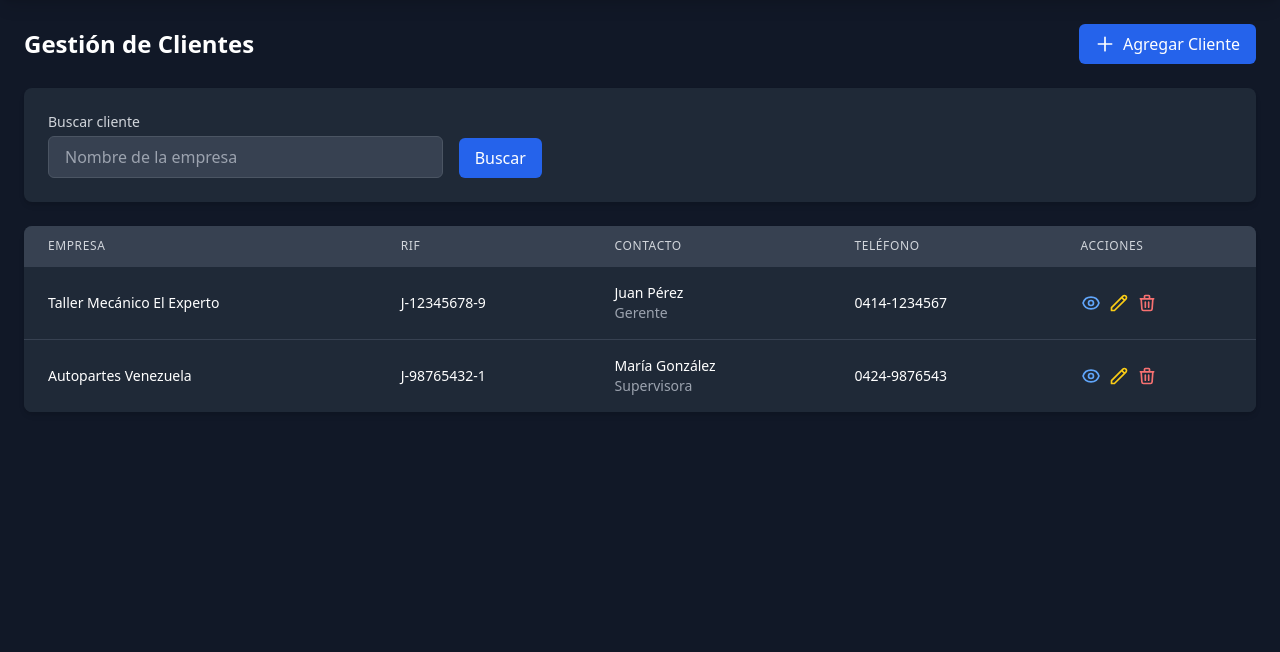
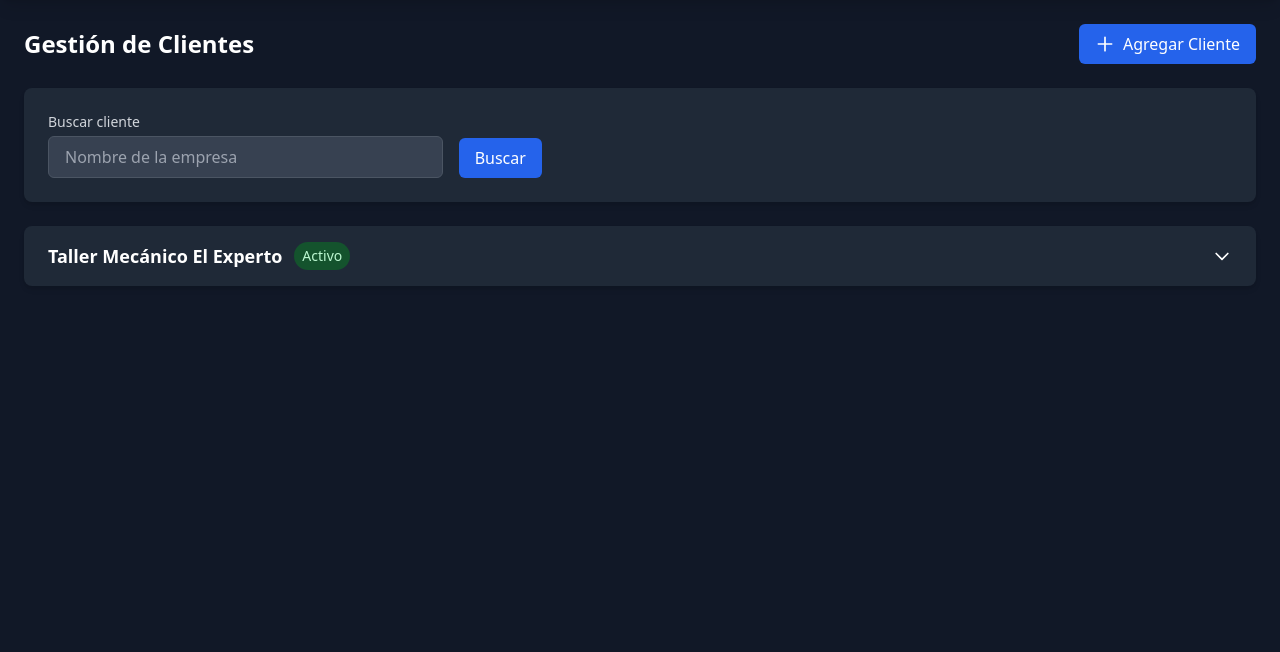
Before and after one commit to anzarpe97/Sistema-Johbri, a PHP site: page /panelAdmin/clientes.php in a window 1280 px wide. Shown: the part 72-724 px from the top of the page. Run offline with PHP 8.4, Linux system fonts and the light colour scheme; some libraries are stand-ins or nearby versions.

Commit message:
se hizo lista plegable de clientes

```diff
--- a/panelAdmin/clientes.php
+++ b/panelAdmin/clientes.php
@@ -80,48 +80,60 @@
             </div>
         </div>
 
-        <!-- Tabla de Clientes -->
-        <div class="max-w-7xl mx-auto bg-white dark:bg-gray-800 rounded-lg shadow-md overflow-hidden">
-            <div class="overflow-x-auto">
-                <table class="min-w-full divide-y divide-gray-200 dark:divide-gray-700">
-                    <thead class="bg-gray-50 dark:bg-gray-700">
-                        <tr>
-                            <th class="px-6 py-3 text-left text-xs font-medium text-gray-500 dark:text-gray-300 uppercase tracking-wider">
-                                Empresa
-                            </th>
-                            <th class="px-6 py-3 text-left text-xs font-medium text-gray-500 dark:text-gray-300 uppercase tracking-wider">
-                                RIF
-                            </th>
-                            <th class="px-6 py-3 text-left text-xs font-medium text-gray-500 dark:text-gray-300 uppercase tracking-wider">
-                                Contacto
-                            </th>
-                            <th class="px-6 py-3 text-left text-xs font-medium text-gray-500 dark:text-gray-300 uppercase tracking-wider">
-                                Teléfono
-                            </th>
-                            <th class="px-6 py-3 text-left text-xs font-medium text-gray-500 dark:text-gray-300 uppercase tracking-wider">
-                                Acciones
-                            </th>
-                        </tr>
-                    </thead>
-                    <tbody class="bg-white dark:bg-gray-800 divide-y divide-gray-200 dark:divide-gray-700">
-                        <!-- ejemplo Cliente 1 -->
-                        <tr>
-                            <td class="px-6 py-4 whitespace-nowrap">
-                                <div class="text-sm font-medium text-gray-900 dark:text-white">
-                                    Taller Mecánico El Experto
+        <!-- Lista de Clientes Desplegable -->
+        <div class="max-w-7xl mx-auto">
+            <!-- Cliente 1 -->
+            <div class="bg-white dark:bg-gray-800 rounded-lg shadow-md overflow-hidden mb-4">
+                <button onclick="toggleCliente('cliente1')"
+                        class="w-full px-6 py-4 flex justify-between items-center text-left text-gray-900 dark:text-white hover:bg-gray-50 dark:hover:bg-gray-700">
+                    <div class="flex items-center">
+                        <span class="text-lg font-semibold">Taller Mecánico El Experto</span>
+                        <span class="ml-3 px-2 py-1 text-sm bg-green-100 text-green-800 dark:bg-green-900 dark:text-green-200 rounded-full">
+                            Activo
+                        </span>
                     </div>
-                            </td>
-                            <td class="px-6 py-4 whitespace-nowrap">
-                                <div class="text-sm text-gray-900 dark:text-white">J-12345678-9</div>
-                            </td>
-                            <td class="px-6 py-4 whitespace-nowrap">
-                                <div class="text-sm text-gray-900 dark:text-white">Juan Pérez</div>
-                                <div class="text-sm text-gray-500 dark:text-gray-400">Gerente</div>
-                            </td>
-                            <td class="px-6 py-4 whitespace-nowrap">
-                                <div class="text-sm text-gray-900 dark:text-white">0414-1234567</div>
-                            </td>
-                            <td class="px-6 py-4 whitespace-nowrap text-sm font-medium">
+                    <svg id="arrow-cliente1" class="w-5 h-5 transform transition-transform duration-200" fill="none" stroke="currentColor" viewBox="0 0 24 24">
+                        <path stroke-linecap="round" stroke-linejoin="round" stroke-width="2" d="M19 9l-7 7-7-7"/>
+                    </svg>
+                </button>
+
+                <div id="info-cliente1" class="hidden p-6 border-t border-gray-200 dark:border-gray-700">
+                    <div class="grid grid-cols-1 md:grid-cols-2 gap-6">
+                        <!-- Información de la Empresa -->
+                        <div>
+                            <p class="text-sm text-gray-600 dark:text-gray-400">RIF</p>
+                            <p class="text-lg text-gray-900 dark:text-white">J-12345678-9</p>
+                        </div>
+                        <div>
+                            <p class="text-sm text-gray-600 dark:text-gray-400">Teléfono Empresa</p>
+                            <p class="text-lg text-gray-900 dark:text-white">0212-1234567</p>
+                        </div>
+                        <div class="md:col-span-2">
+                            <p class="text-sm text-gray-600 dark:text-gray-400">Dirección de la Sede</p>
+                            <p class="text-lg text-gray-900 dark:text-white">Av lalala calle tal zona tuki</p>
+                        </div>
+
+                        <!-- Información del Contacto Principal -->
+                        <div class="md:col-span-2 mt-4">
+                            <h3 class="text-lg font-semibold text-gray-900 dark:text-white border-b border-gray-200 dark:border-gray-700 pb-2">
+                                Información del Contacto Principal
+                            </h3>
+                        </div>
+                        <div>
+                            <p class="text-sm text-gray-600 dark:text-gray-400">Nombre Completo</p>
+                            <p class="text-lg text-gray-900 dark:text-white">Juan Pérez</p>
+                        </div>
+                        <div>
+                            <p class="text-sm text-gray-600 dark:text-gray-400">Cédula</p>
+                            <p class="text-lg text-gray-900 dark:text-white">V-12345678</p>
+                        </div>
+                        <div>
+                            <p class="text-sm text-gray-600 dark:text-gray-400">Teléfono Móvil</p>
+                            <p class="text-lg text-gray-900 dark:text-white">0414-1234567</p>
+                        </div>
+
+                        <!-- Botones de acción -->
+                        <div class="flex items-end justify-end md:col-span-2">
                             <div class="flex space-x-2">
                                 <button class="text-custom-blue hover:text-custom-blue-light dark:text-blue-400 dark:hover:text-blue-300"
                                         title="Ver detalles">
@@ -143,53 +155,12 @@
                                     </svg>
                                 </button>
                             </div>
-                            </td>
-                        </tr>
+                        </div>
+                    </div>
+                </div>
+            </div>
 
-                        <!-- ejemplo Cliente 2 -->
-                        <tr>
-                            <td class="px-6 py-4 whitespace-nowrap">
-                                <div class="text-sm font-medium text-gray-900 dark:text-white">
-                                    Autopartes Venezuela
-                                </div>
-                            </td>
-                            <td class="px-6 py-4 whitespace-nowrap">
-                                <div class="text-sm text-gray-900 dark:text-white">J-98765432-1</div>
-                            </td>
-                            <td class="px-6 py-4 whitespace-nowrap">
-                                <div class="text-sm text-gray-900 dark:text-white">María González</div>
-                                <div class="text-sm text-gray-500 dark:text-gray-400">Supervisora</div>
-                            </td>
-                            <td class="px-6 py-4 whitespace-nowrap">
-                                <div class="text-sm text-gray-900 dark:text-white">0424-9876543</div>
-                            </td>
-                            <td class="px-6 py-4 whitespace-nowrap text-sm font-medium">
-                                <div class="flex space-x-2">
-                                    <button class="text-custom-blue hover:text-custom-blue-light dark:text-blue-400 dark:hover:text-blue-300"
-                                            title="Ver detalles">
-                                        <svg class="w-5 h-5" fill="none" stroke="currentColor" viewBox="0 0 24 24">
-                                            <path stroke-linecap="round" stroke-linejoin="round" stroke-width="2" d="M15 12a3 3 0 11-6 0 3 3 0 016 0z"/>
-                                            <path stroke-linecap="round" stroke-linejoin="round" stroke-width="2" d="M2.458 12C3.732 7.943 7.523 5 12 5c4.478 0 8.268 2.943 9.542 7-1.274 4.057-5.064 7-9.542 7-4.477 0-8.268-2.943-9.542-7z"/>
-                                        </svg>
-                                    </button>
-                                    <button class="text-yellow-500 hover:text-yellow-600 dark:text-yellow-400 dark:hover:text-yellow-300"
-                                            title="Editar">
-                                        <svg class="w-5 h-5" fill="none" stroke="currentColor" viewBox="0 0 24 24">
-                                            <path stroke-linecap="round" stroke-linejoin="round" stroke-width="2" d="M15.232 5.232l3.536 3.536m-2.036-5.036a2.5 2.5 0 113.536 3.536L6.5 21.036H3v-3.572L16.732 3.732z"/>
-                                        </svg>
-                                    </button>
-                                    <button class="text-red-500 hover:text-red-600 dark:text-red-400 dark:hover:text-red-300"
-                                            title="Desactivar">
-                                        <svg class="w-5 h-5" fill="none" stroke="currentColor" viewBox="0 0 24 24">
-                                            <path stroke-linecap="round" stroke-linejoin="round" stroke-width="2" d="M19 7l-.867 12.142A2 2 0 0116.138 21H7.862a2 2 0 01-1.995-1.858L5 7m5 4v6m4-6v6m1-10V4a1 1 0 00-1-1h-4a1 1 0 00-1 1v3M4 7h16"/>
-                                        </svg>
-                                    </button>
-                                </div>
-                            </td>
-                        </tr>
-                    </tbody>
-                </table>
-            </div>
+            <!-- Agregar más clientes aquí con el mismo formato -->
         </div>
     </main>
 
@@ -201,6 +172,18 @@
         if (window.matchMedia && window.matchMedia('(prefers-color-scheme: dark)').matches) {
             document.documentElement.classList.add('dark');
         }
+
+        function toggleCliente(clienteId) {
+            const info = document.getElementById('info-' + clienteId);
+            const arrow = document.getElementById('arrow-' + clienteId);
+            if (info.classList.contains('hidden')) {
+                info.classList.remove('hidden');
+                arrow.classList.add('rotate-180');
+            } else {
+                info.classList.add('hidden');
+                arrow.classList.remove('rotate-180');
+            }
+        }
     </script>
 </body>
 </html>
```
Lines whose indentation alone changed are shown as unchanged.
